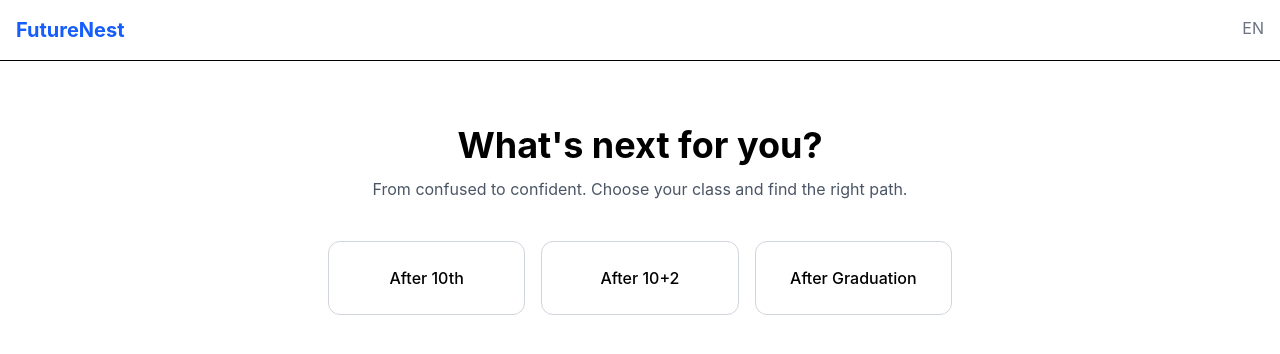
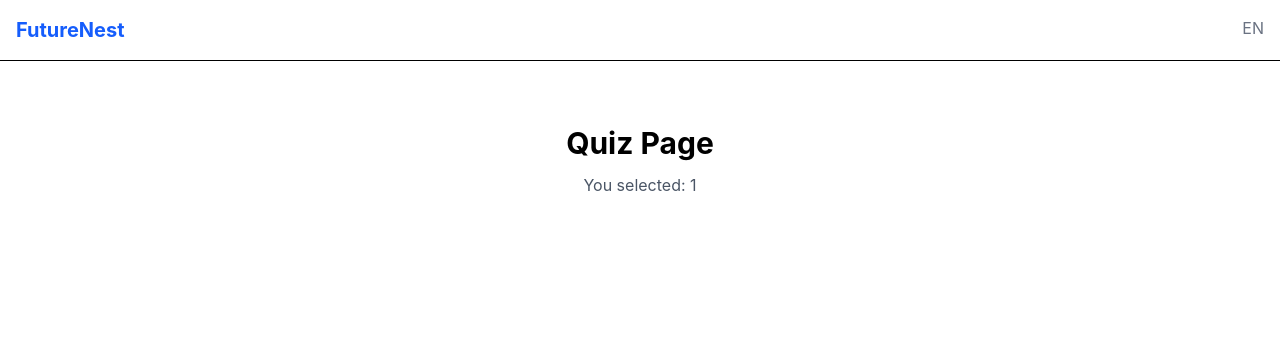
Before and after one commit to abhishekprajapativns/FutureNest, a React (Vite) app in the folder client/: page /quiz/1 in a window 1280 px wide. Shown: the top 354 px of the page. Built offline with nearby package versions, Linux system fonts and the light colour scheme.

Commit message:
Add routes in App,jsx

```diff
--- a/client/src/App.jsx
+++ b/client/src/App.jsx
@@ -1,12 +1,18 @@
+import { Routes, Route } from "react-router-dom";
 import Navbar from "./components/Navbar";
 import Home from "./pages/Home";
+import Quiz from "./pages/Quiz";
 
 function App() {
   return (
     <div>
       <Navbar />
 
-      <Home />
+      <Routes>
+        <Route path="/" element={<Home />} />
+
+        <Route path="/quiz/:classId" element={<Quiz />} />
+      </Routes>
     </div>
   );
 }
```
